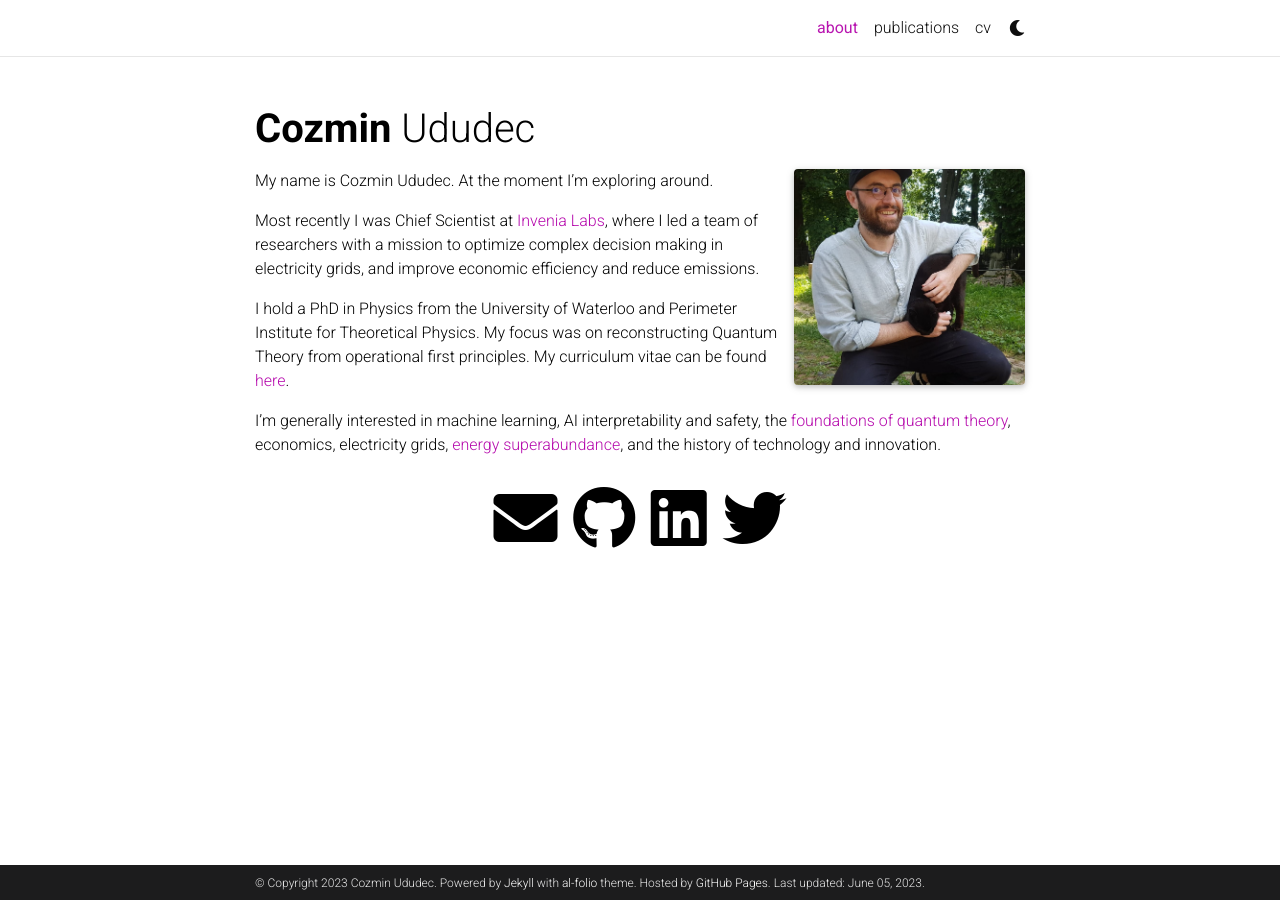
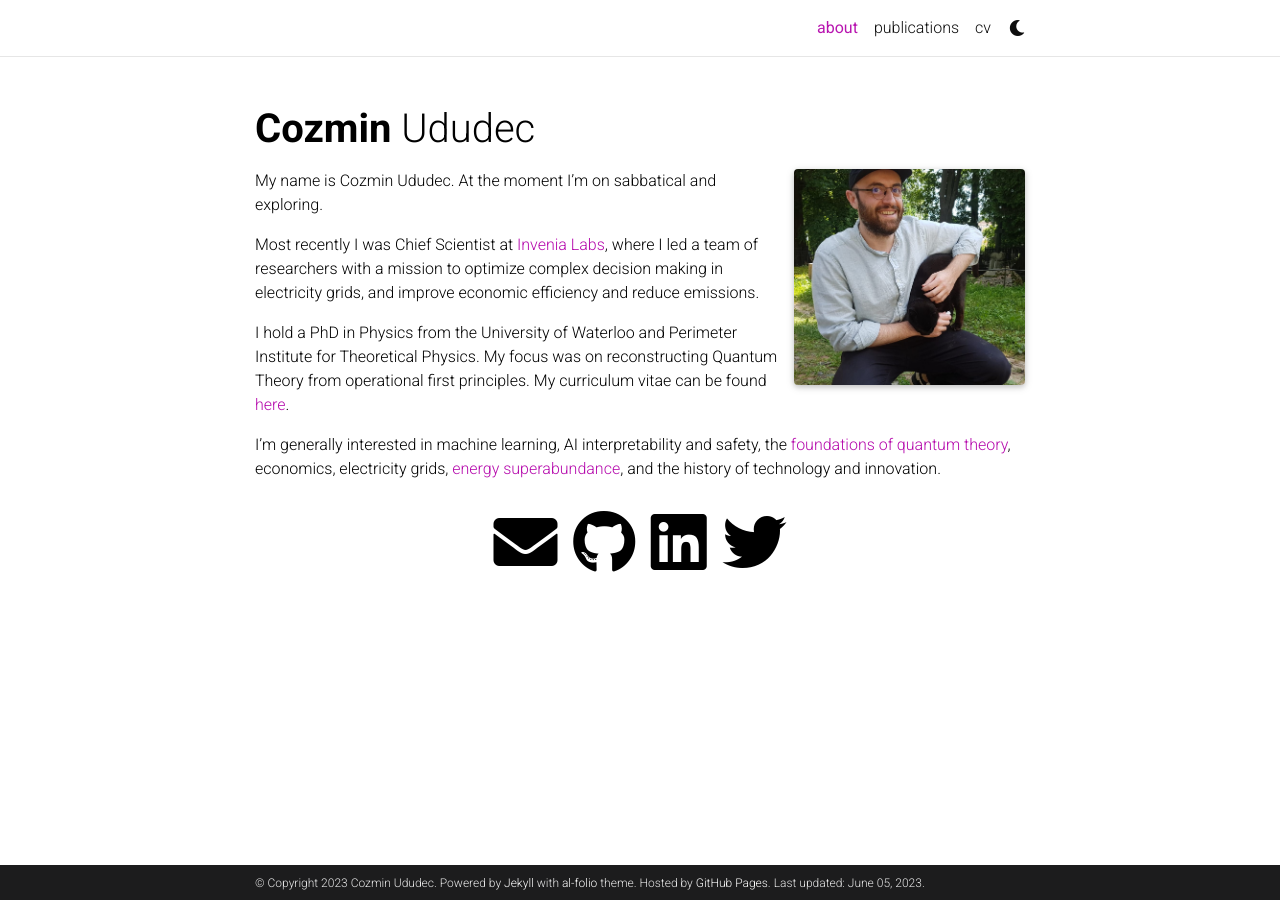
Before and after one commit to cozster/cozster.github.io, a Jekyll site: the page built from _pages/about.md, in a window 1280 px wide. Built offline with Jekyll 4.4.1, drawn with Linux system fonts in a browser that asks for light colours; full-size pictures stand in for the smaller copies a plugin makes; comment, search, counter and statistics services are not loaded; a style sheet for code colours, icons or effects is not loaded.

```diff
--- a/_pages/about.md
+++ b/_pages/about.md
@@ -14,7 +14,7 @@
 social: true  # includes social icons at the bottom of the page
 ---
 
-My name is Cozmin Ududec. At the moment I'm exploring around.
+My name is Cozmin Ududec. At the moment I'm on sabbatical and exploring.
 
 Most recently I was Chief Scientist at [Invenia Labs](https://www.invenia.ca/labs/), where I led a team of researchers with a mission to optimize complex decision making in electricity grids, and improve economic efficiency and reduce emissions.
 
```
Also changed, not shown: _bibliography/papers.bib (+10 -1 lines), _pages/publications.md (+2 -2 lines).
